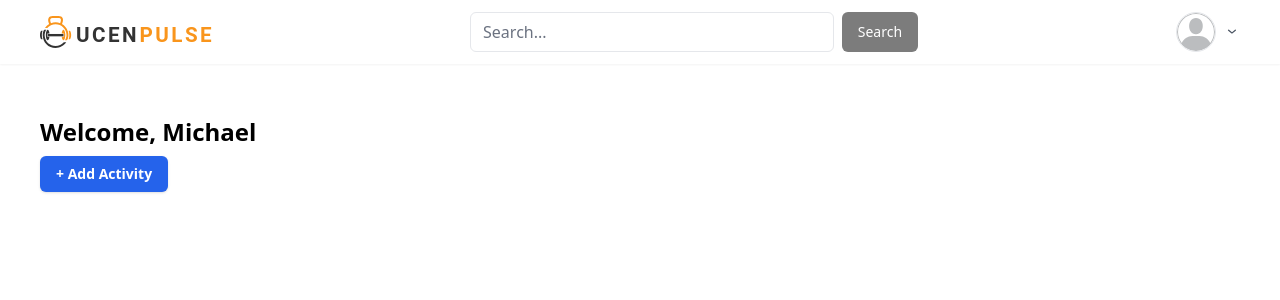
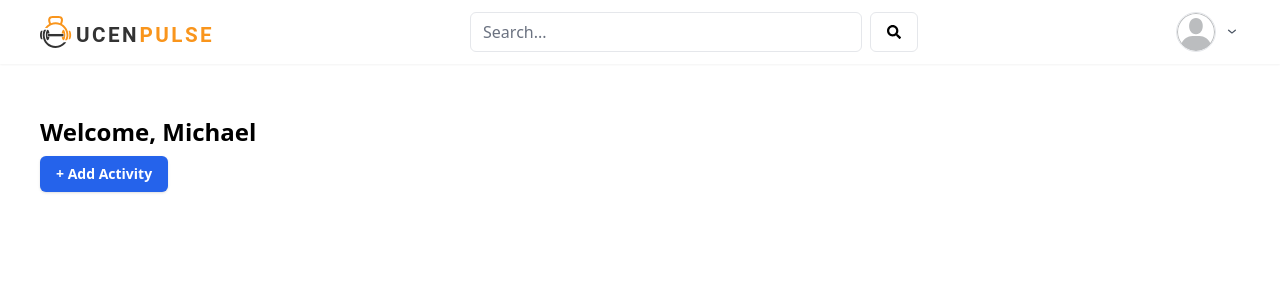
Before and after one commit to PR-CI-CD/ucen_pulse, a React (Create React App) app in the folder apps/client/: page / in a window 1280 px wide. Shown: the top 300 px of the page. Built offline with nearby package versions, Linux system fonts and the light colour scheme.

Commit message:
feat(ui): replace search button text with icon
- Installed react-icons library
- Updated search button to use FaSearch icon
- Added aria-label for accessibility
- Styled button with flex utilities to center icon

```diff
--- a/apps/client/package.json
+++ b/apps/client/package.json
@@ -9,6 +9,7 @@
     "@testing-library/user-event": "^13.5.0",
     "react": "^19.1.1",
     "react-dom": "^19.1.1",
+    "react-icons": "^5.5.0",
     "react-scripts": "5.0.1",
     "web-vitals": "^2.1.4"
   },
--- a/apps/client/src/components/Navbar.jsx
+++ b/apps/client/src/components/Navbar.jsx
@@ -1,4 +1,5 @@
 import { useEffect, useRef, useState } from "react";
+import { FaSearch } from "react-icons/fa";
 
 /**
  * Props (all optional):
@@ -124,9 +125,10 @@ export default function Navbar(props) {
               />
               <button
                 type="submit"
-                className="py-2 px-4 text-sm bg-[#7c7c7c] text-white rounded-md hover:bg-[#555555] focus:outline-none focus:ring-2 focus:ring-blue-500 cursor-pointer"
+                className="py-2 px-4 text-sm bg-transparent text-black border rounded-md hover:bg-gray-100 focus:outline-none focus:ring-2 focus:ring-blue-500 cursor-pointer flex items-center justify-center"
+                aria-label="Search"
               >
-                Search
+                <FaSearch />
               </button>
             </div>
           </form>
```
Also changed, not shown: 1 other file (tests, documents, lock files or other folders).
